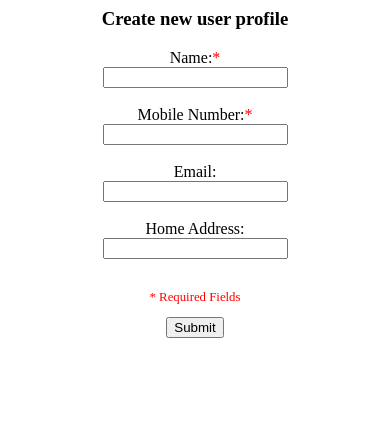
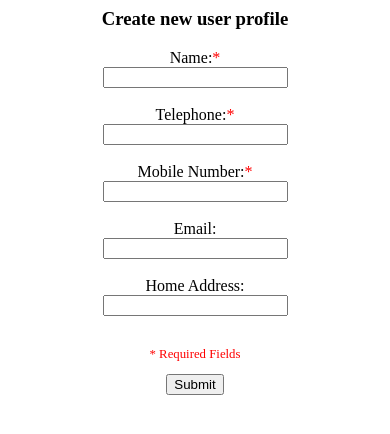
Before and after one commit to Minathema/userdb_flask, a Flask app: page /add_user_profile in a window 390 px wide. Shown: the top 434 px of the page. Run offline with Flask 2, Linux system fonts and the light colour scheme; some libraries are stand-ins or nearby versions.

Commit message:
added column 'telephone'

```diff
--- a/app.py
+++ b/app.py
@@ -51,13 +51,14 @@ def add_user_profile():
     if request.method == 'POST':
         #Fetch form data
         user_name = request.form['user_name']
+        telephone = request.form['telephone']
         mobile_number = request.form['mobile_number']
         email = request.form['email']
         home_address = request.form['home_address']
 
         cur = mysql.connection.cursor()
-        sql = "INSERT INTO users (user_name, mobile_number, email, home_address) VALUES (%s, %s, %s, %s);"
-        data = (user_name, mobile_number, email, home_address)
+        sql = "INSERT INTO users (user_name, telephone, mobile_number, email, home_address) VALUES (%s, %s, %s, %s, %s);"
+        data = (user_name, telephone, mobile_number, email, home_address)
         cur.execute(sql, data) #insert new inputs to database
 
         mysql.connection.commit() #commit changes to database
@@ -98,13 +99,14 @@ def edit_user_profile(id):
 
     if request.method == 'POST':
         user_name = request.form['user_name']
+        telephone = request.form['telephone']
         mobile_number = request.form['mobile_number']
         email = request.form['email']
         home_address = request.form['home_address']
 
 
-        sql = "REPLACE INTO users SET id = %s, user_name = %s, mobile_number = %s, email = %s, home_address = %s;"
-        data = (id, user_name, mobile_number, email, home_address)
+        sql = "REPLACE INTO users SET id = %s, user_name = %s, telephone = %s, mobile_number = %s, email = %s, home_address = %s;"
+        data = (id, user_name, telephone, mobile_number, email, home_address)
         cur.execute(sql, data)
 
         mysql.connection.commit() #commit changes to database
--- a/templates/add_user_profile.html
+++ b/templates/add_user_profile.html
@@ -4,6 +4,9 @@
   <form method="POST" action="">
     Name:<span style="color:red;">*</span><br>
     <input type="text" name="user_name" required/>
+    <br><br>
+    Telephone:<span style="color:red">*</span><br>
+    <input type="text" name="telephone" required/>
     <br><br>
     Mobile Number:<span style="color:red">*</span><br>
     <input type="text" name="mobile_number" required/>
--- a/templates/new_profile.html
+++ b/templates/new_profile.html
@@ -6,6 +6,7 @@
     <tr>
       <td> NAME </td>
       <td> MOBILE NUMBER </td>
+      <td> TELEPHONE </td>
       <td> EMAIL </td>
       <td> HOME ADDRESS </td>
     </tr>
@@ -16,6 +17,7 @@
       <td> {{user[2]}} </td>
       <td> {{user[3]}} </td>
       <td> {{user[4]}} </td>
+      <td> {{user[5]}} </td>
     </tr>
     {% endfor %}
   </table>
--- a/templates/users.html
+++ b/templates/users.html
@@ -10,6 +10,7 @@
       <tr>
         <td> ID </td>
         <td> NAME </td>
+        <td> TELEPHONE </td>
         <td> MOBILE NUMBER </td>
         <td> EMAIL </td>
         <td> HOME ADDRESS </td>
@@ -22,6 +23,7 @@
         <td> {{user[2]}} </td>
         <td> {{user[3]}} </td>
         <td> {{user[4]}} </td>
+        <td> {{user[5]}} </td>
         <form action="/edit_user_profile/{{user[0]}}">
           <td> <input type="submit" name="edit_button" value="Edit"> </td>
         </form>
```
Also changed, not shown: templates/edit_user_profile.html (+6 -3 lines).
